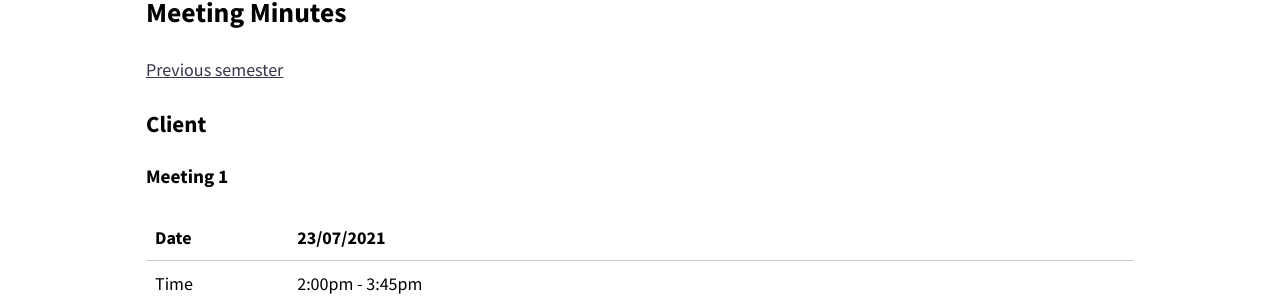
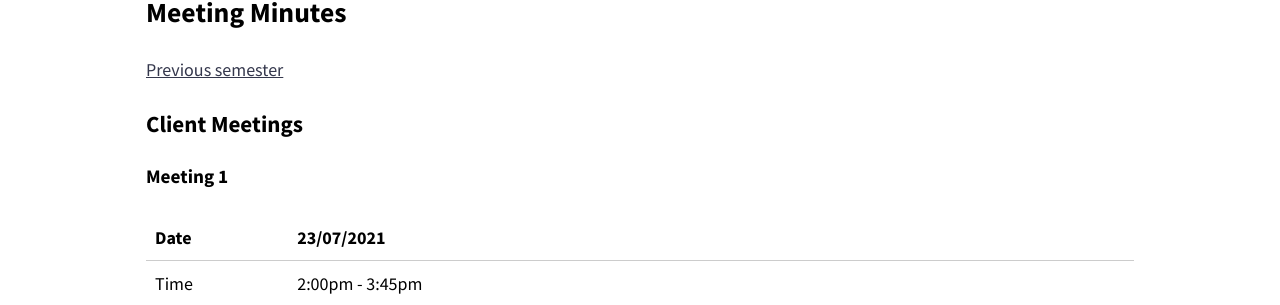
Before and after one commit to optofab/optofab.github.io, a Jekyll site: the page built from logs.md, in a window 1280 px wide and 900 px high. Shown: the part 442-747 px from the top of the window. Built offline with Jekyll 4.4.1, drawn with Linux system fonts in a browser that asks for light colours; nearby versions of some CDN libraries; emoji names are drawn with the system emoji font; some of the changed text lies outside the part shown.

Commit message:
Update logs.md

```diff
--- a/logs.md
+++ b/logs.md
@@ -9,7 +9,7 @@ permalink: /logs/
 
 [Previous semester](/meetings/)
 
-### Client
+### Client Meetings
 
 #### Meeting 1
 
@@ -142,7 +142,7 @@ OptoFab:
 
 - Finalize requirements before the next meeting.
 
-### Group
+### Group Meetings
 
 #### Meeting 1
 
```
Also changed, not shown: other parts of logs.md (+1 -1 lines).
